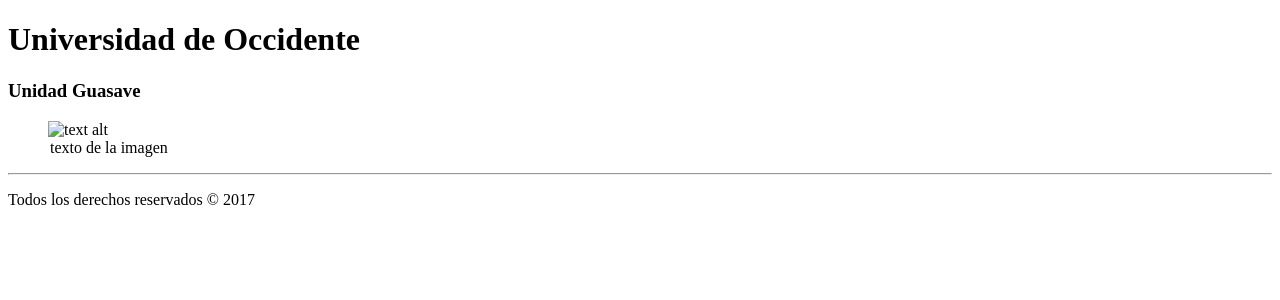
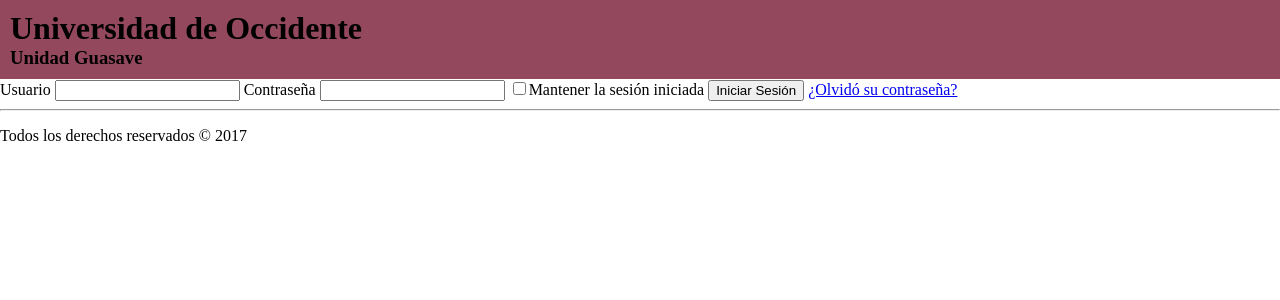
Before and after one commit to agustinolaya/sitio_web, a PHP site: page / in a window 1280 px wide. Shown: the top 300 px of the page. Run offline with PHP 8.4, Linux system fonts and the light colour scheme.

Commit message:
Algo de CSS

```diff
--- a/css/styles.css
+++ b/css/styles.css
@@ -1 +1,17 @@
-/*TODO agregar código css*/
+/*Reglas CSS*/
+/* 1er Regla: Tipo etiqueta */
+
+body,h1,h2,h3,h4,h5,h6 {
+    margin: 0;
+    padding: 0;
+    border: 0;
+}
+
+/*Tipo ID*/
+#encabezado {
+    /*bgc*/
+    background-color: #93485E;
+    padding: 10px;
+    color:
+
+}
--- a/index.html
+++ b/index.html
@@ -8,19 +8,28 @@
 </head>
 <body>
     <!--header>h1{Universidad de Occidente}+h3>{Unidad Guasave}-->
-    <header>
+    <header id="encabezado">
         <h1>Universidad de Occidente</h1>
         <h3>Unidad Guasave</h3>
     </header>
     <!--main>figure>img[src="#" alt="text alt" width=960 height=320]+legend{texto de la imagen}-->
-    <main>
-        <figure>
-            <img src="#" alt="text alt" width="960" height="320">
-            <legend>texto de la imagen</legend>
-        </figure>
+    <main id="contenido">
+        <form action="#">
+            <label for="">Usuario</label>
+            <input type="text" name="txtUsuario" id="txtUsuario">
+            <label for="">Contraseña</label>
+            <input type="password" name="txtPassword" id="txtPassword">
+            <!--label>input:checkbox[name=remember id=remember]{Mantener la sesión iniciada}-->
+            <label>
+                <input type="checkbox" name="remember" id="remember">Mantener la sesión iniciada
+            </label>
+            <button type="submit">Iniciar Sesión</button>
+            <a href="lost.html">¿Olvidó su contraseña?</a>
+
+        </form>
     </main>
     <!--footer>hr+p{Todos los derechos reservados &copy; 2017}-->
-    <footer>
+    <footer id="pie">
         <hr>
         <p>Todos los derechos reservados &copy; 2017</p>
     </footer>
```
